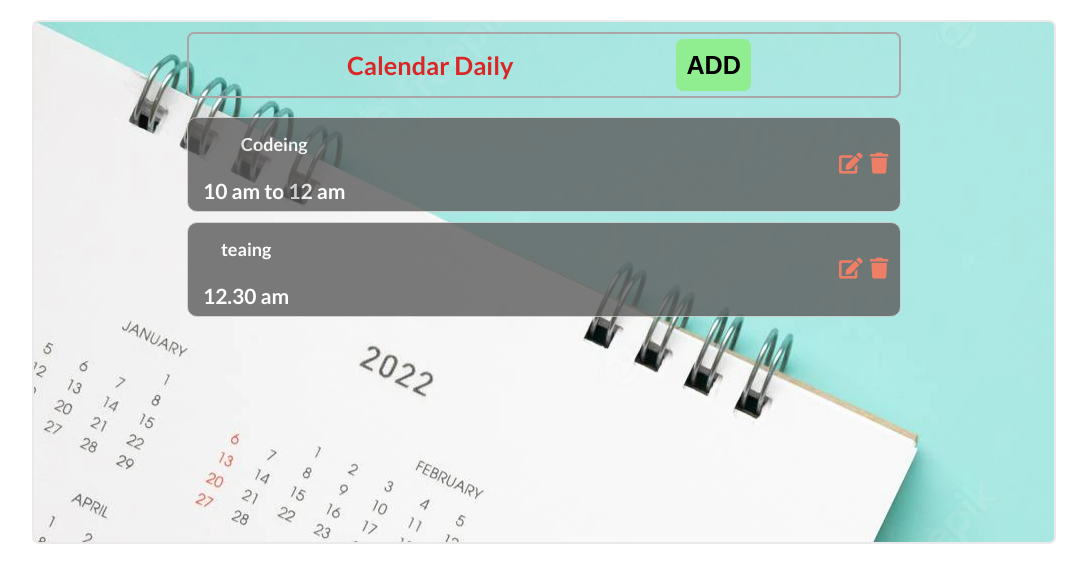
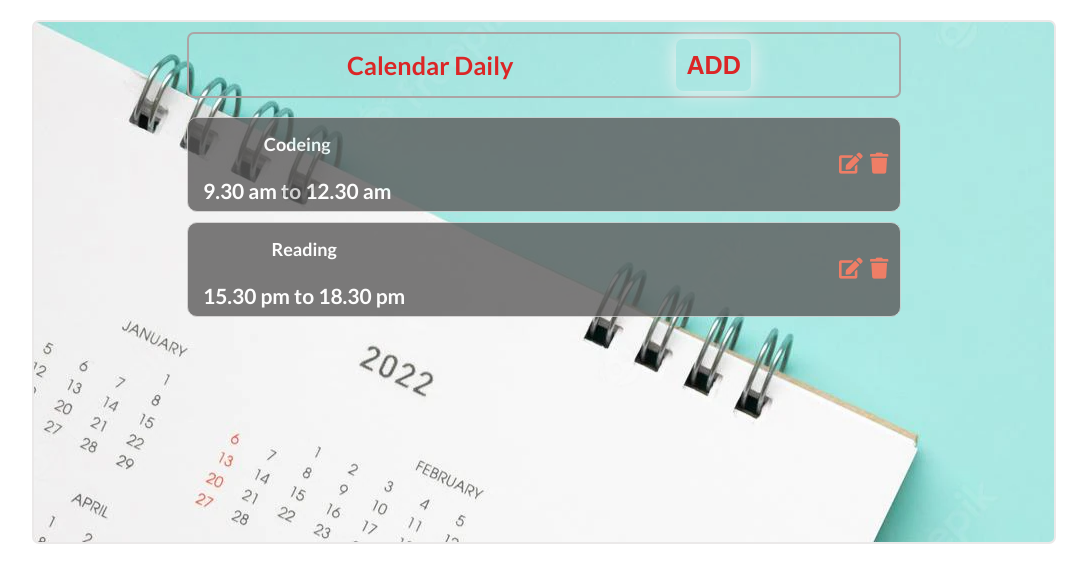
Before and after one commit to ghiyaee/ToDoList-React, a React (Create React App) app: page / in a window 1280 px wide. Shown: the top 582 px of the page, without its empty margins (96-1183 px from the left). Built offline with nearby package versions, Linux system fonts and the light colour scheme; data requests are answered from the project's data file.

Commit message:
update date , style

```diff
--- a/db.json
+++ b/db.json
@@ -1,14 +1,14 @@
 {
   "calenders": [
     {
-      "id": 145,
+      "id": 132,
       "work": "Codeing",
-      "time": "10 am to 12 am"
+      "time": "9.30 am to 12.30 am"
     },
     {
-      "id": 250,
-      "work": "teaing",
-      "time": "12.30 am"
+      "id": 54,
+      "work": "Reading",
+      "time": "15.30 pm to 18.30 pm"
     }
   ]
 }
--- a/src/components/Form.js
+++ b/src/components/Form.js
@@ -15,7 +15,7 @@ const Form = ({ onValue, drop, editValue ,onEdit ,text}) => {
           onValue(newCalender)
           setWork('')
           setTime('')
-        //   e.preventDefault()
+          e.preventDefault()
     }
     const onEditValue = () => {
           const newCalender = {
--- a/src/components/Header.css
+++ b/src/components/Header.css
@@ -16,9 +16,17 @@
     font-size: 1.8rem;
 }
 .header button{
-     border-radius: 7px;
-     border: none;
+      border-radius: 7px;
+      border: none;
       cursor: pointer;
       font-weight: bold;
-      background: lightgreen;
+      background: transparent;
+      color: rgb(219, 38, 38);
+      box-shadow: 0px 0px 20px 0px rgb(245, 242, 242);
+      transition: all 1s;
+
 }
+button:hover{
+    background: #000;
+    color: #fff;
+}
```
Also changed, not shown: src/components/App.js (+6 -3 lines).
